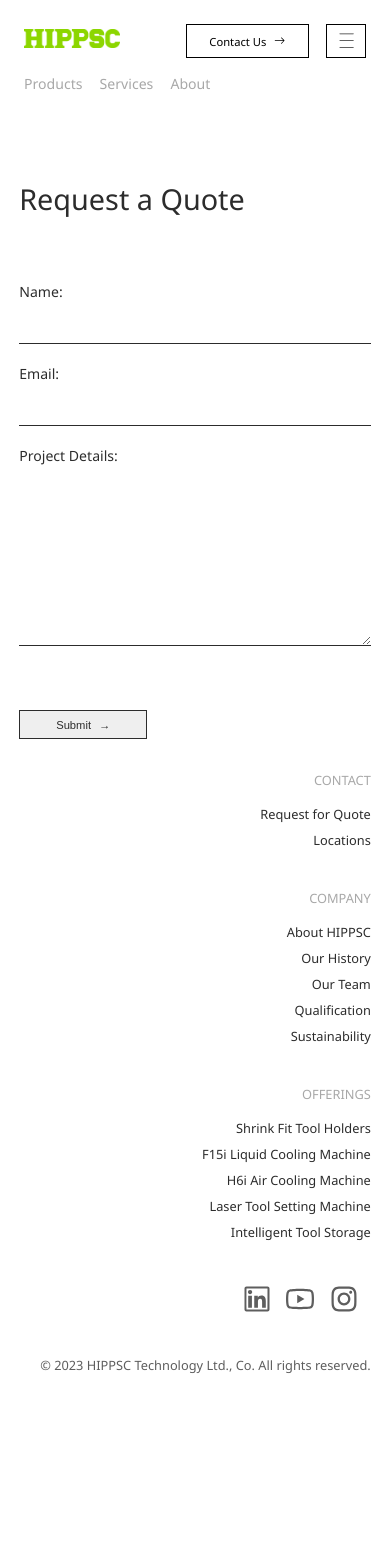
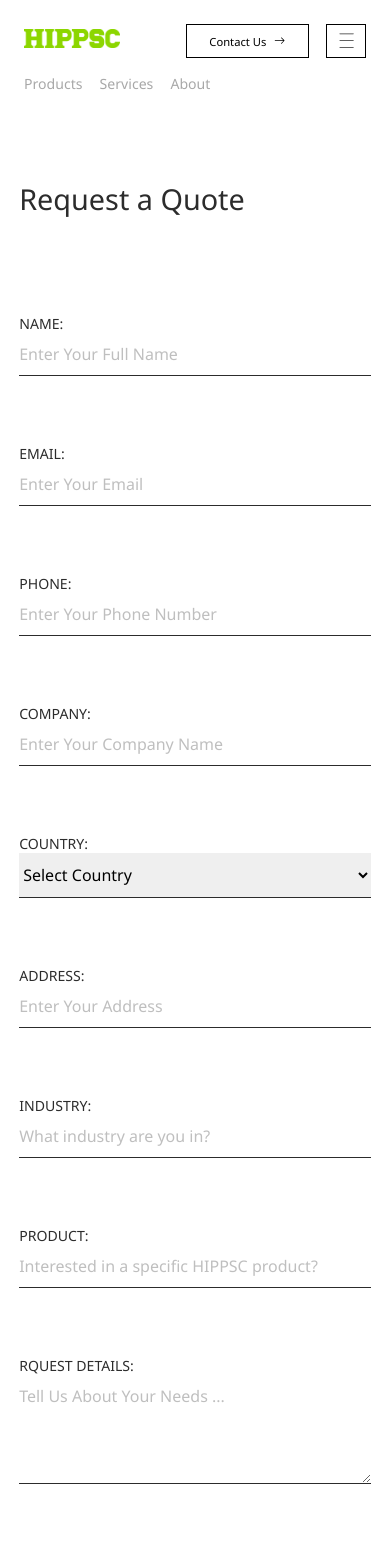
Before and after one commit to HIPPSC/hippsc-website, a React (Create React App) app: page /request_quote in a window 390 px wide. Shown: the top 1562 px of the page. Built offline with nearby package versions, Linux system fonts and the light colour scheme.

Commit message:
add email sender api

```diff
--- a/src/components/NavBar.js
+++ b/src/components/NavBar.js
@@ -29,6 +29,16 @@
         }
     };
 
+    const closeNavPage = () => {
+        if (!isNavOpen) return;
+
+        // toggle nav page
+        setNavOpen(false);
+
+        // disable scrolling
+        document.body.classList.remove('no-scroll');
+    };
+
 
     return (
         <div className="nav-bar">
@@ -46,14 +56,14 @@
                 {/* RIGHT PART */}
                 <div className="nav-bar-right">
                     {/* CONTACT */}
-                    <Link to="/contact" className={`nav-bar-contact-btn rectangle-btn ${isNavOpen ? 'active' : ''}`}>
+                    <Link to="/contact" className={`nav-bar-contact-btn rectangle-btn ${isNavOpen ? 'active' : ''}`} onClick={() => closeNavPage()}>
                         Contact Us
                         <BsArrowRight className='nav-bar-contact-btn-icon rectangle-btn-icon' />
                     </Link>
 
                     {/* EXPAND */}
                     <div className={isNavOpen ? "full-page-nav active" : "full-page-nav"}>
-                        <NavPage key={Date.now()} />
+                        <NavPage key={Date.now()} closeNav={() => openNavPage()} />
                     </div>
 
                     <div className={`nav-bar-expand-btn rectangle-btn ${isNavOpen ? 'active' : ''}`}
--- a/src/components/NavPage.js
+++ b/src/components/NavPage.js
@@ -1,4 +1,5 @@
 import React, {useRef} from 'react';
+import { Link } from 'react-router-dom';
 import useTypingEffect from '../hooks/useTypingEffect';
 import useSequentialEffect from '../hooks/useSequentialEffect';
 
@@ -6,13 +7,14 @@
 // css
 import '../css/NavPage.css';
 
+// assets
 import news1 from '../assets/sampleImgs/news1.jpg';
 import news2 from '../assets/sampleImgs/news2.jpg';
 import study1 from '../assets/sampleImgs/study1.png';
 import study2 from '../assets/sampleImgs/study2.png';
 
 
-const NavPage = () => {
+const NavPage = ({ closeNav }) => {
 
     // typing effects
     const navigation_title_text = "NAVIGATION";
@@ -61,9 +63,12 @@
                 <div className="nav-page-left-item">
                     ↳ Intelligent Tooling Storage
                 </div>
-                <div className="nav-page-left-item">
-                    Our Studies
-                </div>
+                <Link to="/contact" className="nav-page-left-item" onClick={() => closeNav()}>
+                    Contact Us
+                </Link>
+                <Link to="/request_quote" className="nav-page-left-item" onClick={() => closeNav()}>
+                    Request for Quote
+                </Link>
             </div>
 
             <div className="nav-page-middle" ref={navMiddleCardRef}>
--- a/src/components/QuoteForm.js
+++ b/src/components/QuoteForm.js
@@ -5,25 +5,160 @@
 
 const QuoteForm = () => {
 
-    const handleSubmit = (e) => {
+    const countries = [ // A simple list. You might want to use a more exhaustive list in production.
+        'Select Country',
+        'China',
+        'Japan',
+        'Germany',
+        'France',
+        'United States',
+        'Canada',
+        'India',
+        'Russia',
+        'Other'
+        //... add more countries as needed
+    ];
+
+    //... inside QuoteForm component
+    const [formData, setFormData] = React.useState({
+        name: "",
+        email: "",
+        phone: "",
+        company: "",
+        country: "Select Country",
+        address: "",
+        industry: "",
+        product: "",
+        details: ""
+    });
+
+
+
+    const handleSubmit = async (e) => {
         e.preventDefault();
-        // Logic for form submission goes here
+        try {
+            const response = await fetch('http://localhost:3001/send-email', {
+                method: 'POST',
+                headers: {
+                    'Content-Type': 'application/json',
+                },
+                body: JSON.stringify({ formData }),
+            });
+            if (response.ok) {
+                console.log("Email sent successfully!");
+            } else {
+                console.log("Error sending email.");
+            }
+        } catch (error) {
+            console.error("There was an error sending the email:", error);
+        }
+
+        // display success message
+        alert("Thank you for your request! We will get back to you as soon as possible.");
+
+        // clear form
+        setFormData({
+            name: "",
+            email: "",
+            phone: "",
+            company: "",
+            country: "Select Country",
+            address: "",
+            industry: "",
+            product: "",
+            details: ""
+        });
+
+
     };
+
 
     return (
         <form className='quote-form' onSubmit={handleSubmit}>
             <div className='quote-form-content'>
                 <div className='quote-form-item'>
-                    <label htmlFor="name" className="page-text-1">Name:</label>
-                    <input type="text" id="name" required />
+                    <label htmlFor="name" className="page-text-1">NAME:</label>
+                    <input type="text"
+                            id="name"
+                            placeholder='Enter Your Full Name'
+                            required
+                            value={formData.name}
+                            onChange={(e) => setFormData(prev => ({ ...prev, name: e.target.value }))}/>
                 </div>
                 <div className='quote-form-item'>
-                    <label htmlFor="email" className="page-text-1">Email:</label>
-                    <input type="email" id="email" required />
+                    <label htmlFor="email" className="page-text-1">EMAIL:</label>
+                    <input type="email"
+                            id="email"
+                            placeholder='Enter Your Email'
+                            required
+                            value={formData.email}
+                            onChange={(e) => setFormData(prev => ({ ...prev, email: e.target.value }))}/>
                 </div>
                 <div className='quote-form-item'>
-                    <label htmlFor="details" className="page-text-1">Project Details:</label>
-                    <textarea id="details" rows="4" required></textarea>
+                    <label htmlFor="phone" className="page-text-1">PHONE:</label>
+                    <input type="phone"
+                            id="phone"
+                            placeholder='Enter Your Phone Number'
+                            required
+                            value={formData.phone}
+                            onChange={(e) => setFormData(prev => ({ ...prev, phone: e.target.value }))}/>
+                </div>
+                <div className='quote-form-item'>
+                    <label htmlFor="company" className="page-text-1">COMPANY:</label>
+                    <input type="text"
+                            id="company"
+                            placeholder='Enter Your Company Name'
+                            required
+                            value={formData.company}
+                            onChange={(e) => setFormData(prev => ({ ...prev, company: e.target.value }))}/>
+                </div>
+                <div className='quote-form-item'>
+                    <label htmlFor="country" className="page-text-1">COUNTRY:</label>
+                    <select id="country"
+                            required
+                            value={formData.country}
+                            onChange={(e) => setFormData(prev => ({ ...prev, country: e.target.value }))}>
+                        {countries.map(country => (
+                            <option value={country} key={country}>{country}</option>
+                        ))}
+                    </select>
+                </div>
+                <div className='quote-form-item'>
+                    <label htmlFor="address" className="page-text-1">ADDRESS:</label>
+                    <input type="text"
+                            id="address"
+                            placeholder='Enter Your Address'
+                            required
+                            value={formData.address}
+                            onChange={(e) => setFormData(prev => ({ ...prev, address: e.target.value }))}/>
+                </div>
+                <div className='quote-form-item'>
+                    <label htmlFor="industry" className="page-text-1">INDUSTRY:</label>
+                    <input type="text"
+                            id="industry"
+                            placeholder='What industry are you in?'
+                            required
+                            value={formData.industry}
+                            onChange={(e) => setFormData(prev => ({ ...prev, industry: e.target.value }))}/>
+                </div>
+                <div className='quote-form-item'>
+                    <label htmlFor="product" className="page-text-1">PRODUCT:</label>
+                    <input type="text"
+                            id="product"
+                            placeholder='Interested in a specific HIPPSC product?'
+                            required
+                            value={formData.product}
+                            onChange={(e) => setFormData(prev => ({ ...prev, product: e.target.value }))}/>
+                </div>
+                <div className='quote-form-item'>
+                    <label htmlFor="details" className="page-text-1">RQUEST DETAILS:</label>
+                    <textarea id="details"
+                              rows="4"
+                              placeholder='Tell Us About Your Needs ...'
+                              value={formData.details}
+                              onChange={(e) => setFormData(prev => ({ ...prev, details: e.target.value }))}>
+
+                    </textarea>
                 </div>
             </div>
             <div className='quote-form-btn'>
--- a/src/css/QuoteForm.css
+++ b/src/css/QuoteForm.css
@@ -17,11 +17,18 @@
     display: flex;
     flex-direction: column;
     text-decoration: none;
+    margin-bottom: 3rem;
+}
+
+.quote-form-item input, textarea:focus {
+    outline: none;
+    border-color: #ffffff;
+    caret-color: var(--primary-text-color);
 }
 
 .quote-form-item input {
     flex: 1;
-    padding: 10px;
+    padding: 10px 0px;
     font-size: 1rem;
     font-family: 'Noto Sans', sans-serif;
     border: none;
@@ -29,14 +36,26 @@
 }
 .quote-form-item textarea {
     flex: 1;
-    padding: 10px;
+    padding: 10px 0px;
     font-size: 1rem;
     font-family: 'Noto Sans', sans-serif;
-    min-height: 10rem;
     border: none;
     border-bottom: 0.5px solid var(--primary-text-color);
 }
 
+.quote-form-item select {
+    flex: 1;
+    padding: 10px 0px;
+    font-size: 1rem;
+    font-family: 'Noto Sans', sans-serif;
+    border: none;
+    border-bottom: 0.5px solid var(--primary-text-color);
+}
+
+::placeholder {
+    color: #bfbfbf;
+    opacity: 1;
+}
 
 .quote-form-btn {
     width: 100%; /* Set the button width to 100% */
@@ -53,4 +72,11 @@
     .quote-form-item {
         min-width: 100%; /* Items take full width on smaller screens */
     }
+
+    .quote-form-btn .rectangle-btn {
+        width: 50%;
+        height: 3rem;
+        font-size: 1rem;
+        margin-top: 0rem;
+    }
 }
--- a/src/css/RequestQuote.css
+++ b/src/css/RequestQuote.css
@@ -1,6 +1,10 @@
-
+.request-quote {
+    padding-bottom: 14rem;
+    margin-bottom: 4rem;
+    border-bottom: 0.5px solid var(--primary-text-color);
+}
 
 
 .request-quote-title {
-    margin-bottom: 4rem;
+    margin-bottom: 6rem;
 }
--- a/src/pages/RequestQuote.js
+++ b/src/pages/RequestQuote.js
@@ -1,4 +1,6 @@
 import React from 'react';
+import useTypingEffect from '../hooks/useTypingEffect';
+
 
 // components
 import QuoteForm from '../components/QuoteForm';
@@ -7,10 +9,16 @@
 import '../css/RequestQuote.css';
 
 const RequestQuote = () => {
+
+    // typing effect
+    const request_quote_title_text = "Request a Quote";
+    const [requestQuoteTitle, invisibleRequestQuoteTitle, requestQuoteTitleref] = useTypingEffect(request_quote_title_text, 1, 30);
+
     return (
         <div className='request-quote'>
-            <div className="request-quote-title page-title-1-xxl">
-                Request a Quote
+            <div className="request-quote-title page-title-1-xxl" ref={requestQuoteTitleref}>
+                <span >{requestQuoteTitle}</span>
+                <span style={{color: 'transparent'}}>{invisibleRequestQuoteTitle}</span>
             </div>
             <QuoteForm />
         </div>
```
